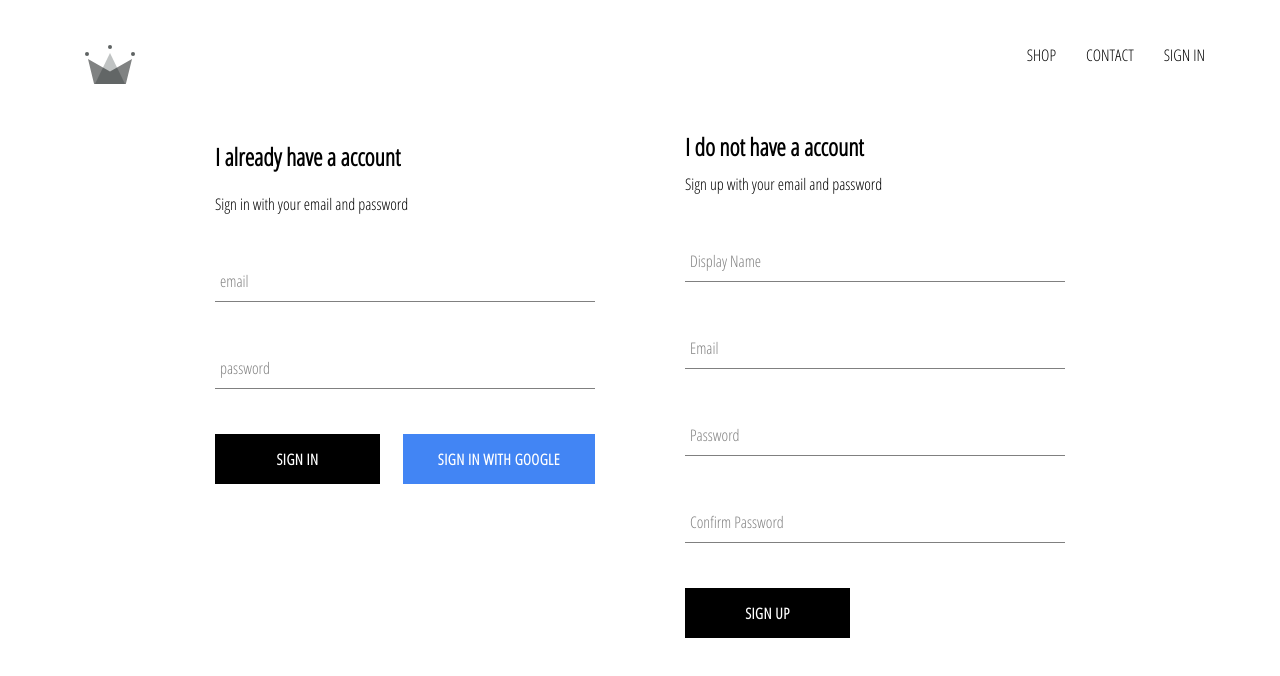
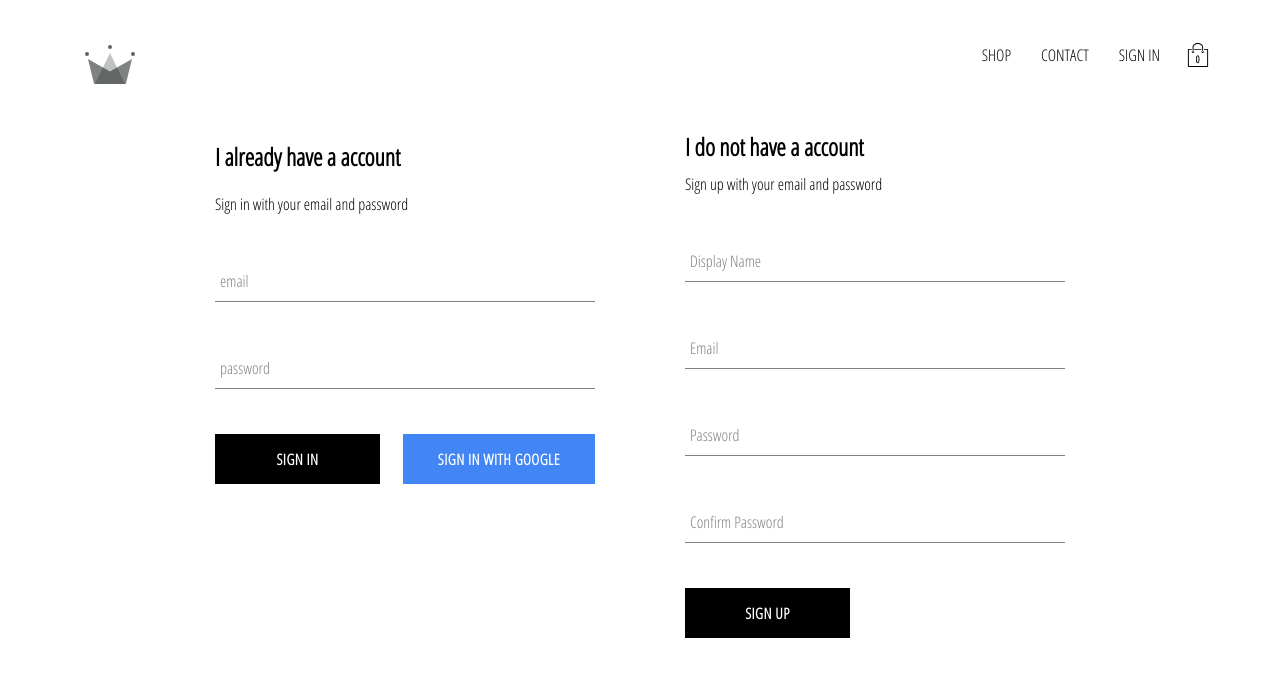
Before and after one commit to emexy/crwn-clothing, a React (Create React App) app: page /signin in a window 1280 px wide. Shown: the top 676 px of the page. Built offline with nearby package versions, Linux system fonts and the light colour scheme; no server answers.

Commit message:
Cart-Icon + Cart-Dropdown implemented

```diff
--- /dev/null
+++ b/src/components/cart-dropdown/cart-dropdown.component.jsx
@@ -0,0 +1,14 @@
+import React from "react";
+
+import CustomButton from "../custom-button/custom-button.component";
+
+import "./cart-dropdown.styles.scss";
+
+const CartDropdown = () => (
+  <div className="cart-dropdown">
+    <div className="cart-items"></div>
+    <CustomButton>GO TO CHECKOUT</CustomButton>
+  </div>
+);
+
+export default CartDropdown;
--- /dev/null
+++ b/src/components/cart-dropdown/cart-dropdown.styles.scss
@@ -0,0 +1,24 @@
+.cart-dropdown {
+  position: absolute;
+  width: 240px;
+  height: 340px;
+  display: flex;
+  flex-direction: column;
+  padding: 20px;
+  border: 1px solid black;
+  background-color: white;
+  top: 90px;
+  right: 40px;
+  z-index: 5;
+
+  .cart-items {
+    height: 240px;
+    display: flex;
+    flex-direction: column;
+    overflow: scroll;
+  }
+
+  button {
+    margin-top: auto;
+  }
+}
--- /dev/null
+++ b/src/components/cart-icon/cart-icon.component.jsx
@@ -0,0 +1,21 @@
+import React from "react";
+import { connect } from "react-redux";
+
+import { toggleCartHidden } from "../../redux/cart/cart.actions";
+
+import { ReactComponent as ShoppingIcon } from "../../assets/shopping-bag.svg";
+
+import "./cart-icon.styles.scss";
+
+const CartIcon = ({ toggleCartHidden }) => (
+  <div className="cart-icon" onClick={toggleCartHidden}>
+    <ShoppingIcon className="shopping-icon" />
+    <span className="item-count">0</span>
+  </div>
+);
+
+const mapDispatchToProps = dispatch => ({
+  toggleCartHidden: () => dispatch(toggleCartHidden())
+});
+
+export default connect(null, mapDispatchToProps)(CartIcon);
--- /dev/null
+++ b/src/components/cart-icon/cart-icon.styles.scss
@@ -0,0 +1,21 @@
+.cart-icon {
+  width: 45px;
+  height: 45px;
+  position: relative;
+  display: flex;
+  align-items: center;
+  justify-content: center;
+  cursor: pointer;
+
+  .shopping-icon {
+    width: 24px;
+    height: 24px;
+  }
+
+  .item-count {
+    position: absolute;
+    font-size: 10px;
+    font-weight: bold;
+    bottom: 12px;
+  }
+}
--- a/src/components/header/header.component.jsx
+++ b/src/components/header/header.component.jsx
@@ -3,12 +3,14 @@
 import { connect } from "react-redux";
 
 import { auth } from "../../firebase/firebase.utils";
+import CartIcon from "../cart-icon/cart-icon.component";
+import CartDropdown from "../cart-dropdown/cart-dropdown.component";
 
 import { ReactComponent as Logo } from "../../assets/crown.svg";
 
 import "./header.styles.scss";
 
-const Header = ({ currentUser }) => (
+const Header = ({ currentUser, hidden }) => (
   <div className="header">
     <Link className="logo-container" to="/">
       <Logo className="logo" />
@@ -29,12 +31,15 @@
           SIGN IN
         </Link>
       )}
+      <CartIcon></CartIcon>
     </div>
+    {hidden ? null : <CartDropdown />}
   </div>
 );
 
-const mapStateToProps = state => ({
-  currentUser: state.user.currentUser
+const mapStateToProps = ({ user: { currentUser }, cart: { hidden } }) => ({
+  currentUser,
+  hidden
 });
 
 export default connect(mapStateToProps)(Header);
--- /dev/null
+++ b/src/redux/cart/cart.actions.js
@@ -0,0 +1,5 @@
+import CartActionTypes from "./cart.types";
+
+export const toggleCartHidden = () => ({
+  type: CartActionTypes.TOGGLE_CART_HIDDEN
+});
--- /dev/null
+++ b/src/redux/cart/cart.reducer.js
@@ -0,0 +1,19 @@
+import CartActionTypes from "./cart.types";
+
+const INITIAL_STATE = {
+  hidden: true
+};
+
+const cartReducer = (state = INITIAL_STATE, action) => {
+  switch (action.type) {
+    case CartActionTypes.TOGGLE_CART_HIDDEN:
+      return {
+        ...state,
+        hidden: !state.hidden
+      };
+    default:
+      return state;
+  }
+};
+
+export default cartReducer;
--- /dev/null
+++ b/src/redux/cart/cart.types.js
@@ -0,0 +1,5 @@
+const CartActionType = {
+  TOGGLE_CART_HIDDEN: "TOGGLE_CART_HIDDEN"
+};
+
+export default CartActionType;
--- a/src/redux/root-reducer.js
+++ b/src/redux/root-reducer.js
@@ -1,7 +1,9 @@
 import { combineReducers } from "redux";
 
 import userReducer from "./user/user.reducer";
+import cartReducer from "./cart/cart.reducer";
 
 export default combineReducers({
-  user: userReducer
+  user: userReducer,
+  cart: cartReducer
 });
```
Also changed, not shown: src/assets/shopping-bag.svg (added).
